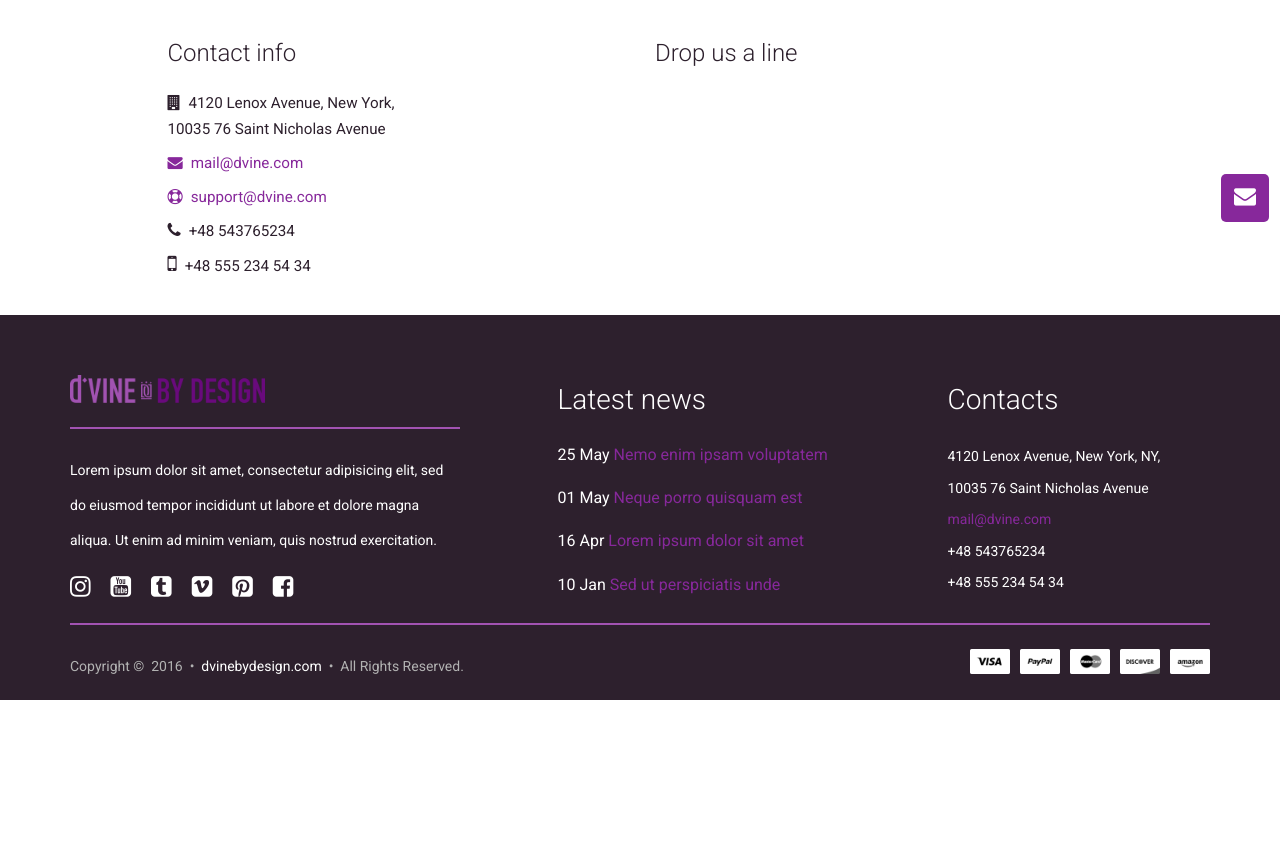
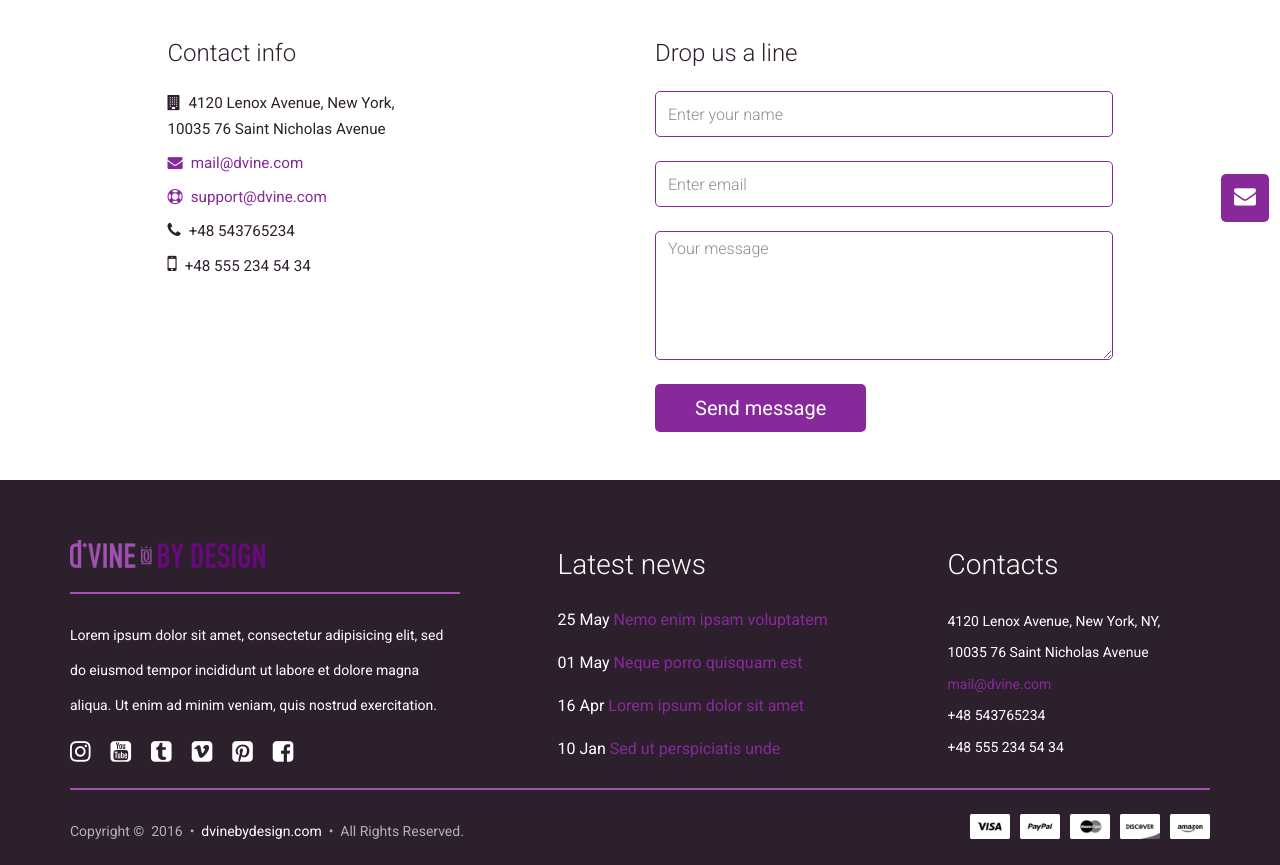
Before and after one commit to dmanzer2/dvinebydesign-static, a Jekyll site: the page built from contact.html, in a window 1280 px wide. Shown: the part 668-1533 px from the top of the page. Built offline with Jekyll 4.4.1, drawn with Linux system fonts in a browser that asks for light colours; nearby versions of some CDN libraries; library files that are not in the unit come from our copies; before the commit the page ends 1368 px from its top, so only the background shows below that.

```diff
--- a/contact.html
+++ b/contact.html
@@ -37,10 +37,7 @@ comments: false
       </div>
       <div class="col-lg-5 col-md-7 col-sm-7">
         <h3>Drop us a line</h3>
-        <script src="//app-sj05.marketo.com/js/forms2/js/forms2.min.js"></script>
-<form id="mktoForm_4358"></form>
-<script>MktoForms2.loadForm("//app-sj05.marketo.com", "596-INX-704", 4358);</script>
-        <!-- <form class="contact-form" method="post">
+        <form class="contact-form" method="post">
           <div class="form-group">
             <label class="sr-only" for="cf-name">Name</label>
             <input type="text" class="form-control" name="cf-name" id="cf-name" placeholder="Enter your name" required>
@@ -54,7 +51,7 @@ comments: false
             <textarea class="form-control" name="cf-message" id="cf-message" rows="5" placeholder="Your message" required></textarea>
           </div>
           <input class="btn btn-primary" type="submit" value="Send message">
-        </form> -->
+        </form>
       </div>
     </div>
   </section><!--Contacts Close-->
```
